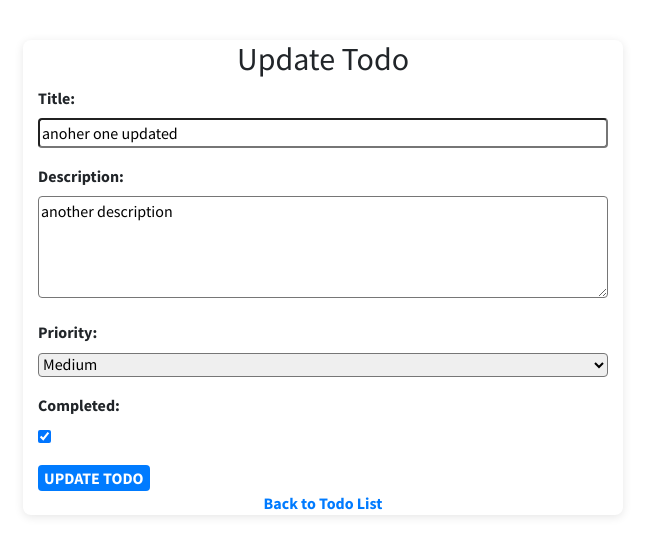
After one commit to SaberHardy/TodoProjectMedium, a Django app: page /update_todo/4/ in a window 1280 px wide. The commit adds this page. Shown: the top 556 px of the page, without its empty margins (317-962 px from the left). Run offline with Django 5.2, Linux system fonts and the light colour scheme; data comes from the database, SQL or seed files in the repository; both versions use the stored data as it was after the commit.

Commit message:
update todo with some modifications

```diff
--- a/static/css/styles.css
+++ b/static/css/styles.css
@@ -3,130 +3,101 @@
 $base-spacing-unit: 24px;
 $half-spacing-unit: $base-spacing-unit / 2;
 
-$color-alpha: #1772FF;
-$color-form-highlight: #EEEEEE;
+$color-primary: #1772FF;
+$color-secondary: #4CAF50;
+$color-background: #F7F7F7;
+$color-border: #DDD;
+$color-text: #333;
+$color-heading: #222;
 
 *, *:before, *:after {
-	box-sizing:border-box;
+    box-sizing: border-box;
 }
 
 body {
-	padding:$base-spacing-unit;
-	font-family:'Source Sans Pro', sans-serif;
-	margin:0;
-}
-
-h1,h2,h3,h4,h5,h6 {
-	margin:0;
+    font-family: 'Source Sans Pro', sans-serif;
+    margin: 0;
+    padding: 0;
+    background-color: $color-background;
+    color: $color-text;
 }
 
 .container {
-	max-width: 1000px;
-	margin-right:auto;
-	margin-left:auto;
-	display:flex;
-	justify-content:center;
-	align-items:center;
-	min-height:100vh;
+    max-width: 600px;
+    margin: 40px auto;
+    padding: $base-spacing-unit;
+    background: white;
+    box-shadow: 0 2px 10px rgba(0, 0, 0, 0.1);
+    border-radius: 8px;
 }
 
-.table {
-	width:100%;
-	border:1px solid $color-form-highlight;
+.form-container {
+    padding: $base-spacing-unit;
 }
 
-.table-header {
-	display:flex;
-	width:100%;
-	background:#000;
-	padding:($half-spacing-unit * 1.5) 0;
+h1 {
+    margin-bottom: $base-spacing-unit;
+    font-size: 2rem;
+    color: $color-heading;
+    text-align: center;
 }
 
-.table-row {
-	display:flex;
-	width:100%;
-	padding:($half-spacing-unit * 1.5) 0;
+.form-group {
+    margin-bottom: $base-spacing-unit;
 
-	&:nth-of-type(odd) {
-		background:$color-form-highlight;
-	}
+    label {
+        display: block;
+        margin-bottom: $half-spacing-unit;
+        font-weight: bold;
+    }
+
+    input[type="text"],
+    textarea,
+    select {
+        width: 100%;
+        padding: $half-spacing-unit;
+        border: 1px solid $color-border;
+        border-radius: 4px;
+        font-size: 1rem;
+        color: $color-text;
+    }
+
+    input[type="checkbox"] {
+        width: auto;
+        margin-right: $half-spacing-unit;
+    }
 }
 
-.table-data, .header__item {
-	flex: 1 1 20%;
-	text-align:center;
+.btn-primary {
+    display: inline-block;
+    padding: $half-spacing-unit $base-spacing-unit;
+    background-color: $color-primary;
+    color: white;
+    border: none;
+    border-radius: 4px;
+    cursor: pointer;
+    text-transform: uppercase;
+    font-weight: bold;
+    transition: background-color 0.3s ease;
+
+    &:hover {
+        background-color: darken($color-primary, 10%);
+    }
 }
 
-.header__item {
-	text-transform:uppercase;
+.back-link {
+    display: block;
+    margin-top: $base-spacing-unit;
+    text-align: center;
+    color: $color-primary;
+    text-decoration: none;
+    font-weight: bold;
+
+    &:hover {
+        text-decoration: underline;
+    }
 }
 
-.filter__link {
-	color:white;
-	text-decoration: none;
-	position:relative;
-	display:inline-block;
-	padding-left:$base-spacing-unit;
-	padding-right:$base-spacing-unit;
-
-	&::after {
-		content:'';
-		position:absolute;
-		right:-($half-spacing-unit * 1.5);
-		color:white;
-		font-size:$half-spacing-unit;
-		top: 50%;
-		transform: translateY(-50%);
-	}
-
-	&.desc::after {
-		content: '(desc)';
-	}
-
-	&.asc::after {
-		content: '(asc)';
-	}
-
+.checkbox-btn {
+    color:red;
 }
-
-input[type="checkbox"] {
-    appearance: none;
-    -webkit-appearance: none;
-    -moz-appearance: none;
-    width: 20px;
-    height: 20px;
-    border: 2px solid #000; /* Border color */
-    border-radius: 4px;
-    position: relative;
-    cursor: not-allowed; /* Show it's unmodifiable */
-}
-
-/* Checked state */
-input[type="checkbox"]:checked {
-    background-color: #4CAF50; /* Green background for checked state */
-    border-color: #4CAF50;
-}
-
-/* Add a tick mark */
-input[type="checkbox"]:checked::after {
-    content: '✔';
-    position: absolute;
-    left: 4px;
-    top: -2px;
-    color: white;
-    font-size: 14px;
-}
-
-/* Optional: add some focus styling */
-input[type="checkbox"]:focus {
-    outline: none;
-    box-shadow: 0 0 3px 2px rgba(100, 100, 100, 0.5);
-}
-
-.bi-pencil-square {
-    color: green;
-}
-
-.bi-trash3-fill {
-    color: red;
-}
--- /dev/null
+++ b/templates/todoApp/update_todo.html
@@ -0,0 +1,54 @@
+{% load static %}
+
+<!DOCTYPE html>
+<html lang="en">
+<head>
+    <meta charset="UTF-8">
+    <meta name="viewport" content="width=device-width, initial-scale=1.0">
+    <!-- Bootstrap CSS -->
+    <link rel="stylesheet" href="https://cdn.jsdelivr.net/npm/bootstrap@4.0.0/dist/css/bootstrap.min.css"
+    integrity="sha384-Gn5384xqQ1aoWXA+058RXPxPg6fy4IWvTNh0E263XmFcJlSAwiGgFAW/dAiS6JXm" crossorigin="anonymous">
+    <link rel="stylesheet" href="{% static 'css/styles.css' %}">
+    <title>Update Todo</title>
+</head>
+<body>
+    <div class="container">
+        <div class="form-container">
+            <h1>Update Todo</h1>
+
+            <form method="POST" class="update-form">
+                {% csrf_token %}
+
+                <div class="form-group">
+                    <label for="title">Title:</label>
+                    <input type="text" id="title" name="title" value="{{ todo.title }}" required>
+                </div>
+
+                <div class="form-group">
+                    <label for="description">Description:</label>
+                    <textarea id="description" name="description" rows="4" cols="50">{{ todo.description }}</textarea>
+                </div>
+
+                <div class="form-group">
+                    <label for="priority">Priority:</label>
+                    <select id="priority" name="priority" required>
+                        <option value="H" {% if todo.priority == 'H' %}selected{% endif %}>High</option>
+                        <option value="M" {% if todo.priority == 'M' %}selected{% endif %}>Medium</option>
+                        <option value="L" {% if todo.priority == 'L' %}selected{% endif %}>Low</option>
+                        <option value="N" {% if todo.priority == 'N' %}selected{% endif %}>None</option>
+                    </select>
+                </div>
+
+                <div class="form-group">
+                    <label for="completed">Completed:</label>
+                    <input type="checkbox" id="completed" name="completed" {% if todo.completed %}checked{% endif %}>
+                </div>
+
+                <button type="submit" class="btn-primary">Update Todo</button>
+            </form>
+
+            <a href="{% url 'index' %}" class="back-link">Back to Todo List</a>
+        </div>
+    </div>
+</body>
+</html>
--- a/todoApp/urls.py
+++ b/todoApp/urls.py
@@ -5,7 +5,7 @@ from . import views
 urlpatterns = [
     path('', views.index, name='index'),
     path('detail_todo/<int:id>/', views.detail_todo, name='detail'),
-    path('update_todo/<int:id>/', views.update_todo, name='update'),
+    path('update_todo/<int:id>/', views.update_todo, name='update_todo'),
     path('delete_todo/<int:id>/', views.delete_todo, name='delete_todo'),
     path('create_todo/', views.create_todo, name='create'),
 
--- a/todoApp/views.py
+++ b/todoApp/views.py
@@ -1,3 +1,4 @@
+from django.http import JsonResponse
 from django.shortcuts import render, get_object_or_404, redirect
 
 from .models import TodoModel
@@ -24,7 +25,17 @@ def create_todo(request):
 
 
 def update_todo(request, id):
-    return render(request, 'todoApp/update.html')
+    todo = get_object_or_404(TodoModel, pk=id)
+
+    if request.method == 'POST':
+        todo.title = request.POST.get('title')
+        todo.description = request.POST.get('description')
+        todo.priority = request.POST.get('priority')
+        todo.completed = 'completed' in request.POST
+        todo.save()
+        return redirect('index')
+
+    return render(request, 'todoApp/update_todo.html', {'todo': todo})
 
 
 def delete_todo(request, id):
```
Also changed, not shown: templates/todoApp/detail.html (+13 -14 lines), templates/todoApp/index.html (+4 -4 lines), db.sqlite3.
